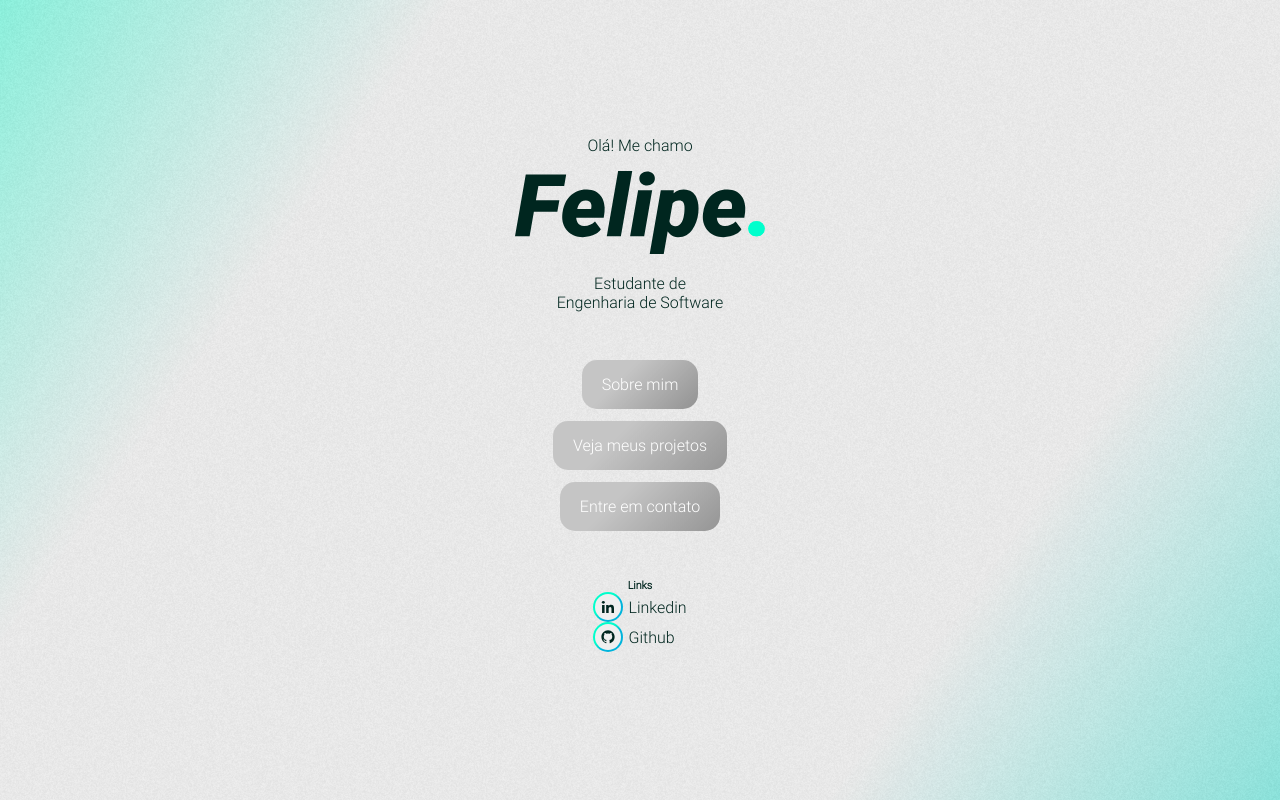
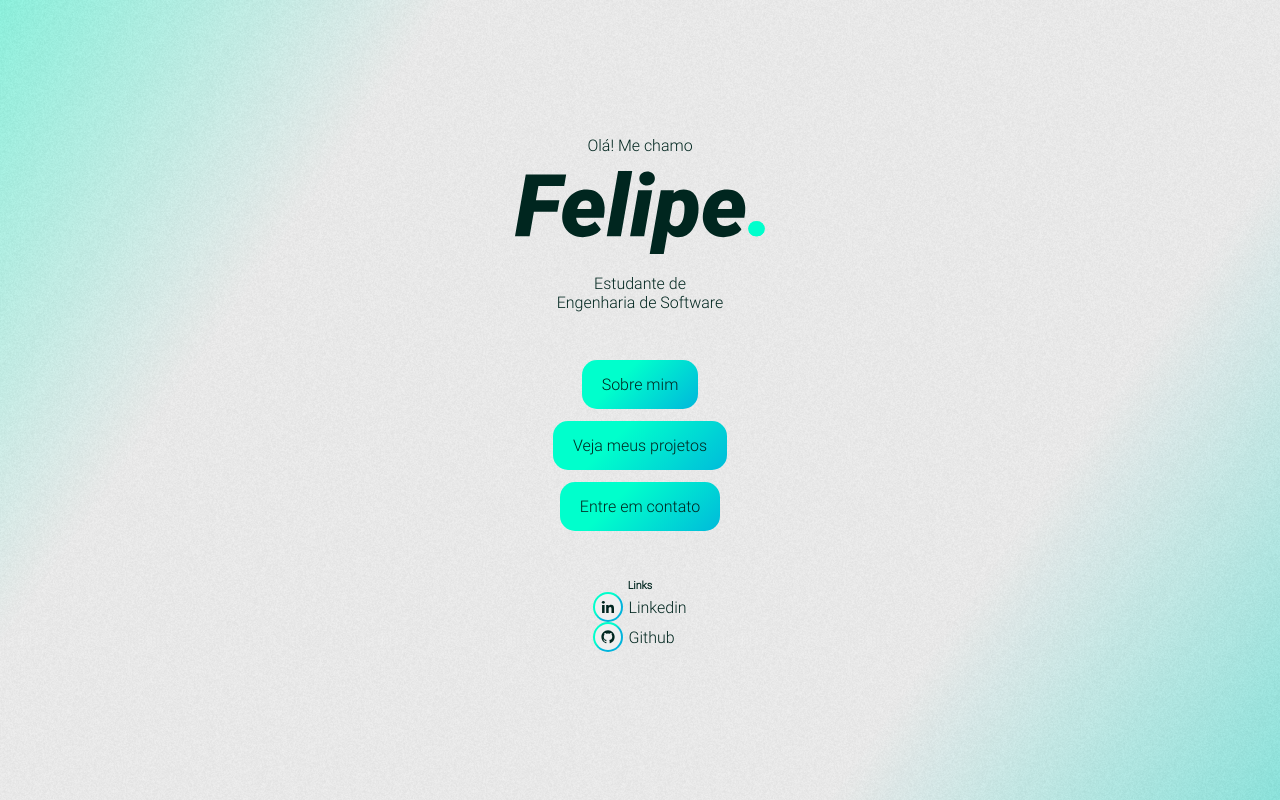
Before and after one commit to lipeRefosco/portfolio, a Next.js app: page / in a window 1280 px wide. Shown: the top 800 px of the page. Built offline with nearby package versions, Linux system fonts and the light colour scheme.

Commit message:
fix: change MenuButton from disabled to enabled

```diff
--- a/app/Components/MenuButton/index.tsx
+++ b/app/Components/MenuButton/index.tsx
@@ -5,5 +5,5 @@ const menuButtonStyle = {
 }
 
 export default function MenuButton({children} : {children: any}) {
-	return <Button disabled={true} style={menuButtonStyle} filled={true}>{children}</Button>
+	return <Button disabled={false} style={menuButtonStyle} filled={true}>{children}</Button>
 }
```
